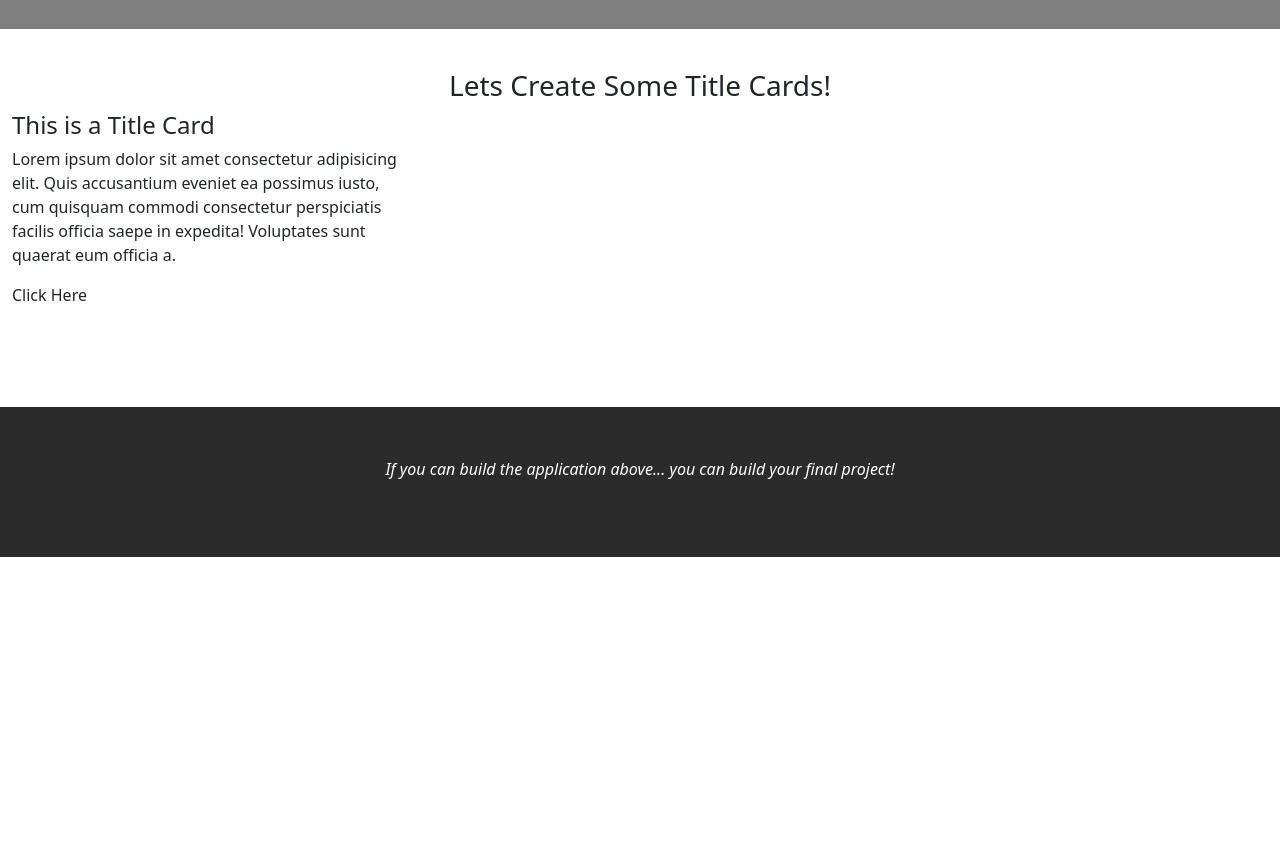
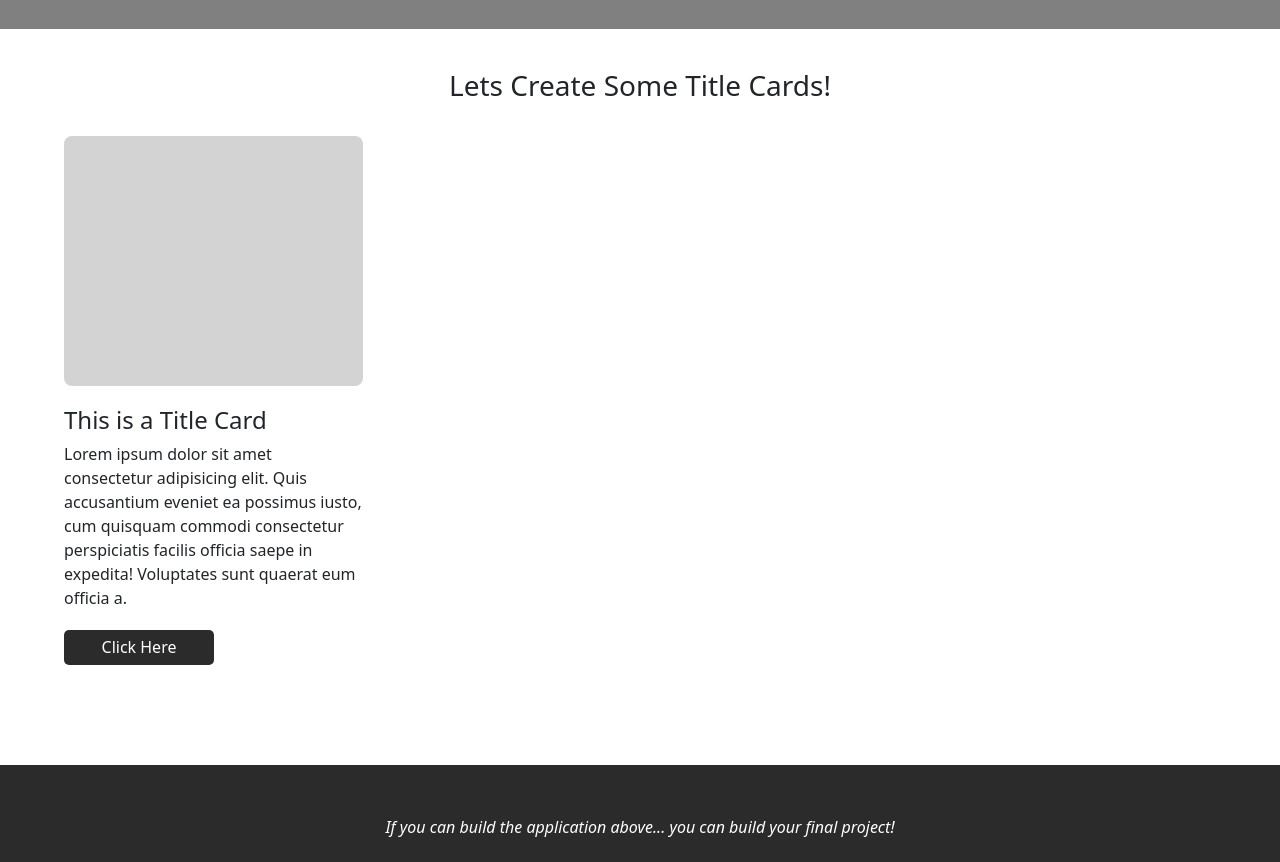
Before and after one commit to KurtSchwimmbacher/W4_Midterm_Assesment, a plain HTML site: page pages/page2.html in a window 1280 px wide. Shown: the part 751-1613 px from the top of the page. Before the commit the page ends 1308 px from the top, so only its background shows below. Drawn offline with nearby package versions, Linux system fonts and the light colour scheme.

Commit message:
add styling
add styling for title card, text and button that follow

```diff
--- a/Css/main.css
+++ b/Css/main.css
@@ -201,3 +201,39 @@ footer{
     margin-top: 40px;
     text-align: center;
 }
+
+.t-cards{
+    padding-left: 5%;
+    padding-right: 5%;
+}
+
+.tcard-box{
+    width: 100%;
+    height: 250px;
+    background-color: lightgray;
+    margin-top: 25px;
+    border-radius: 8px;
+}
+
+.tcard-head{
+    margin-top: 20px;
+}
+
+.tclick-here{
+    width: 150px;
+    height: 35px;
+    background-color: #2b2b2b;
+    color: #ffffff;
+    text-align: center;
+    border-radius: 5px;
+    padding-top: 5px;
+    margin-top: 20px;
+}
+
+.tclick-here:hover{
+    cursor: pointer;
+    background-color: #ffffff;
+    color: #2b2b2b;
+    border: 2px solid #2b2b2b;
+    padding-top: 3px;
+}
--- a/pages/page2.html
+++ b/pages/page2.html
@@ -75,9 +75,9 @@
         <!--Text-->
         <div class="col-4 t-cards">
             <!--Title Cards-->
-            <div class="tcard-block"></div>
+            <div class="tcard-box"></div>
 
-            <h4>
+            <h4 class="tcard-head">
                 This is a Title Card
             </h4>
             <p>
```
